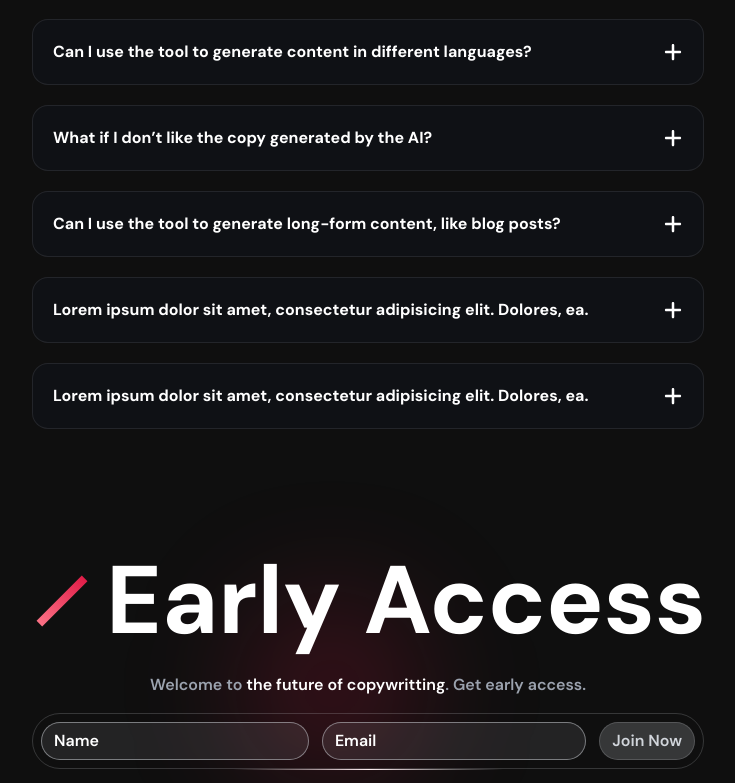
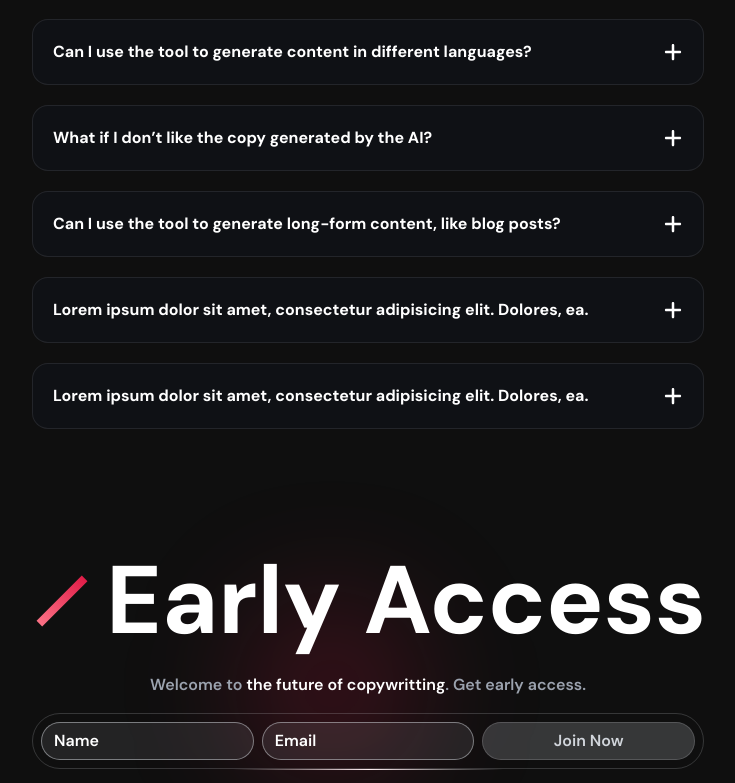
Before and after one commit to IdrisRoti/ContentLab, a Next.js app: page / in a window 1280 px wide. Shown: the part 3646-4429 px from the top of the page, without its empty margins (272-1007 px from the left). Built offline with nearby package versions, Linux system fonts and the light colour scheme.

Commit message:
fix form btn

```diff
--- a/app/globals.css
+++ b/app/globals.css
@@ -41,7 +41,7 @@ input {
 }
 
 .input{
-    @apply border border-gray-300/50 rounded-full px-3 py-2 md:py-1.5 bg-gray-300/10 w-full md:w-fit
+    @apply border border-gray-300/50 rounded-full px-3 py-2 md:py-1.5 bg-gray-300/10 w-full
 }
 
 .gradient-border {
--- a/components/earlyAccess/EarlyAccess.tsx
+++ b/components/earlyAccess/EarlyAccess.tsx
@@ -22,9 +22,9 @@ export default function EarlyAccess() {
           <label htmlFor="email" className="mr-2">Email</label>
           <input id="email" type="email" />
         </div>
-        <button type="button" className="border border-gray-300/20 rounded-full px-3 py-1.5 bg-gray-300/20 hover:bg-white hover:text-black text-gray-300 w-full md:w-auto  transition-all duration-500">Join Now</button>
+        <button type="button" className="border border-gray-300/20 rounded-full px-3 py-1.5 bg-gray-300/20 hover:bg-white hover:text-black text-gray-300 w-full   transition-all duration-500">Join Now</button>
       </form>
       <div className="absolute top-[40%] left-[30%] md:left-[40%] -z-10 h-1/2 aspect-square rounded-full bg-rose-600/20 blur-[60px]"/>
     </section>
-  );
+  )
 }
```
